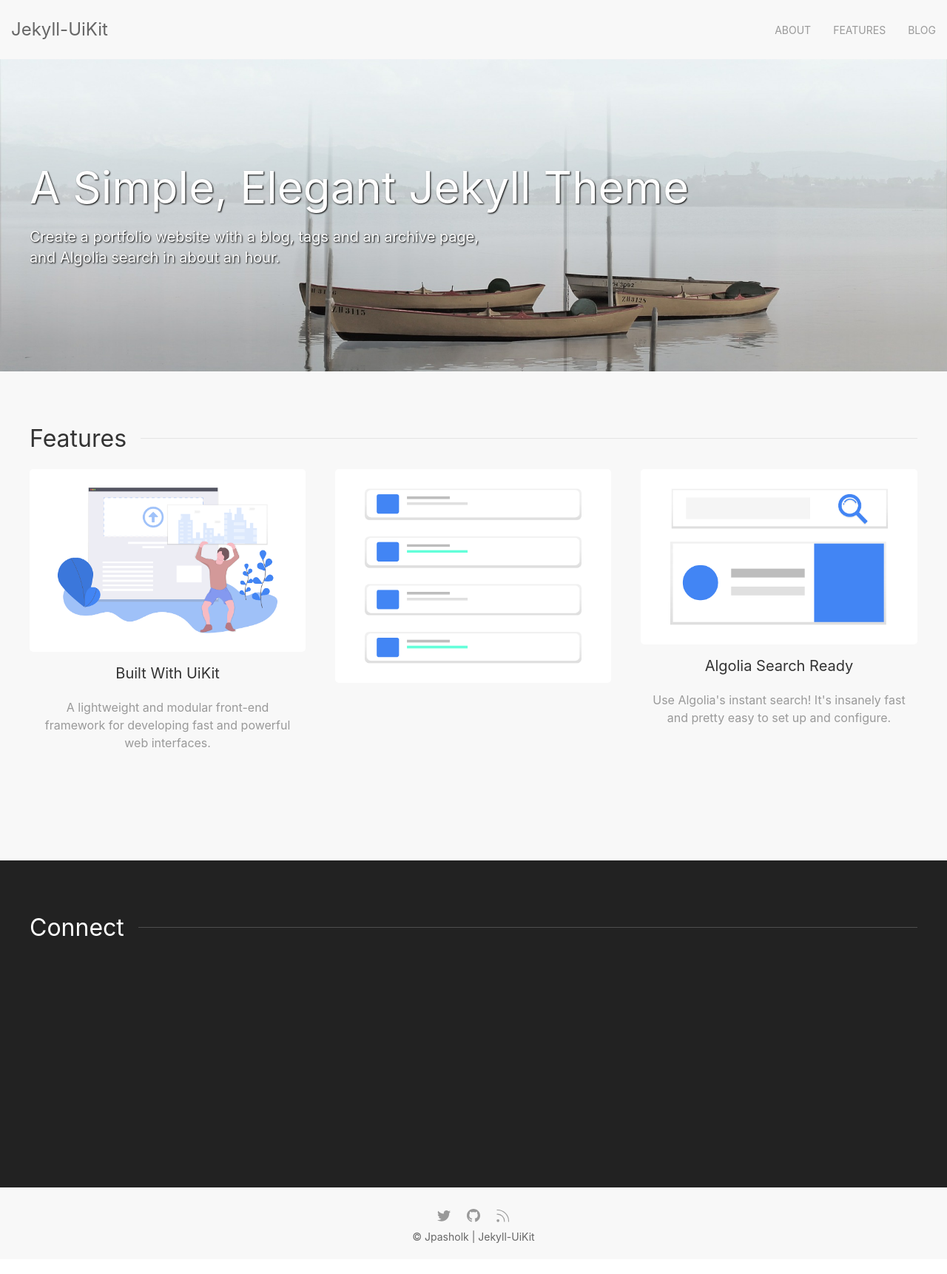
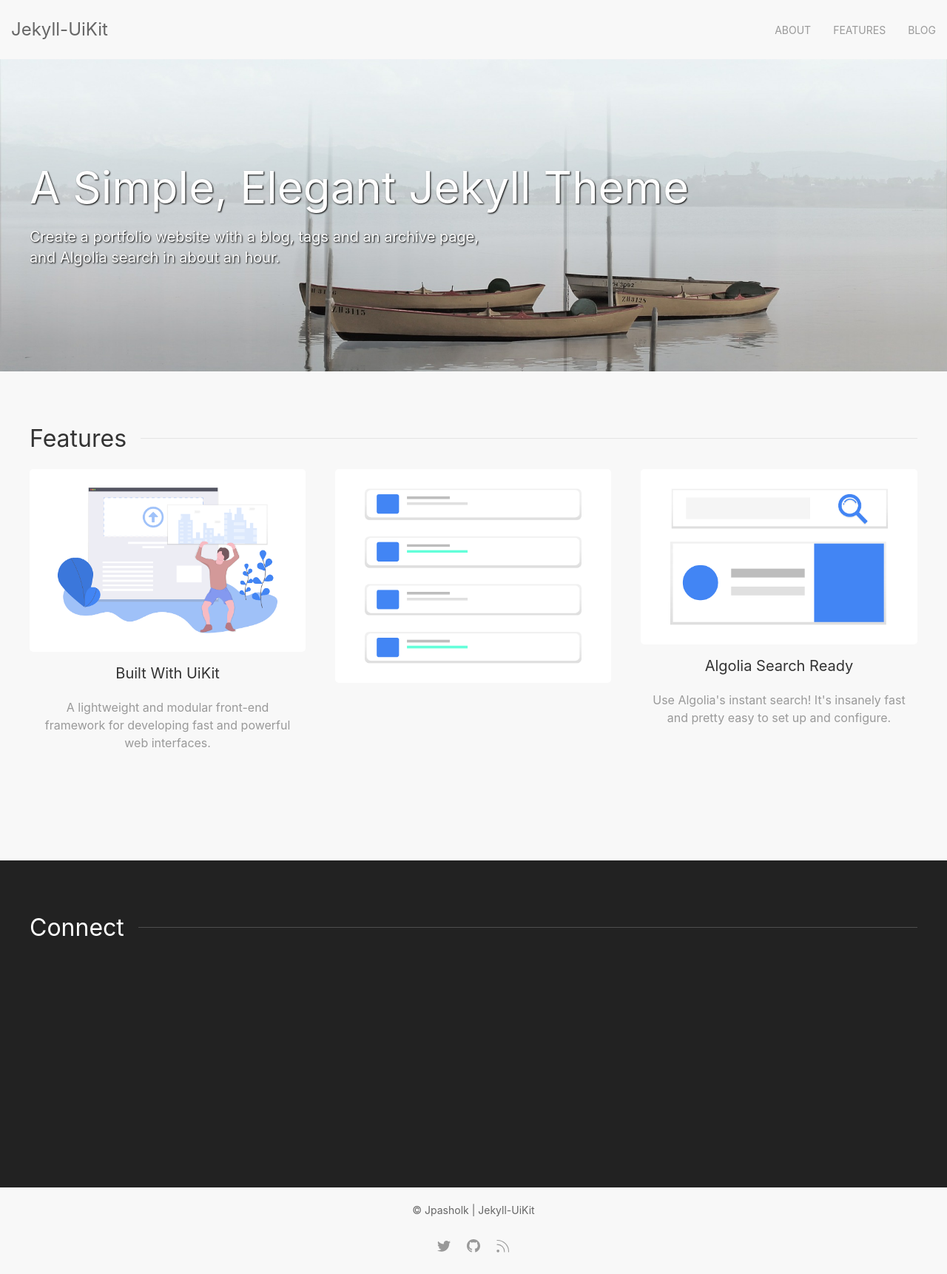
Before and after one commit to jpasholk/jekyll-uikit, a Jekyll site: the page built from index.html, in a window 1280 px wide. Shown: the whole page at 74% size. Built offline with Jekyll 4.4.1, drawn with Linux system fonts in a browser that asks for light colours.

Commit message:
Update footer.html

```diff
--- a/_includes/footer.html
+++ b/_includes/footer.html
@@ -4,9 +4,9 @@
       <div class="uk-grid-match uk-child-width-1-1@m" uk-grid>
         <div class="uk-text-center uk-text-small">
           <p>
+            &copy; <a class="uk-link-text" href="https://github.com/jpasholk">Jpasholk</a> | <a class="uk-link-text" href="https://github.com/jpasholk/jekyll-uikit">Jekyll-UiKit</a></p>
+            <br>
             {% include footer-links.html %}
-            <br>
-            &copy; <a class="uk-link-text" href="https://github.com/jpasholk">Jpasholk</a> | <a class="uk-link-text" href="target="_blank"">Jekyll-UiKit</a></p>
         </div>
       </div>
     </div>
```
